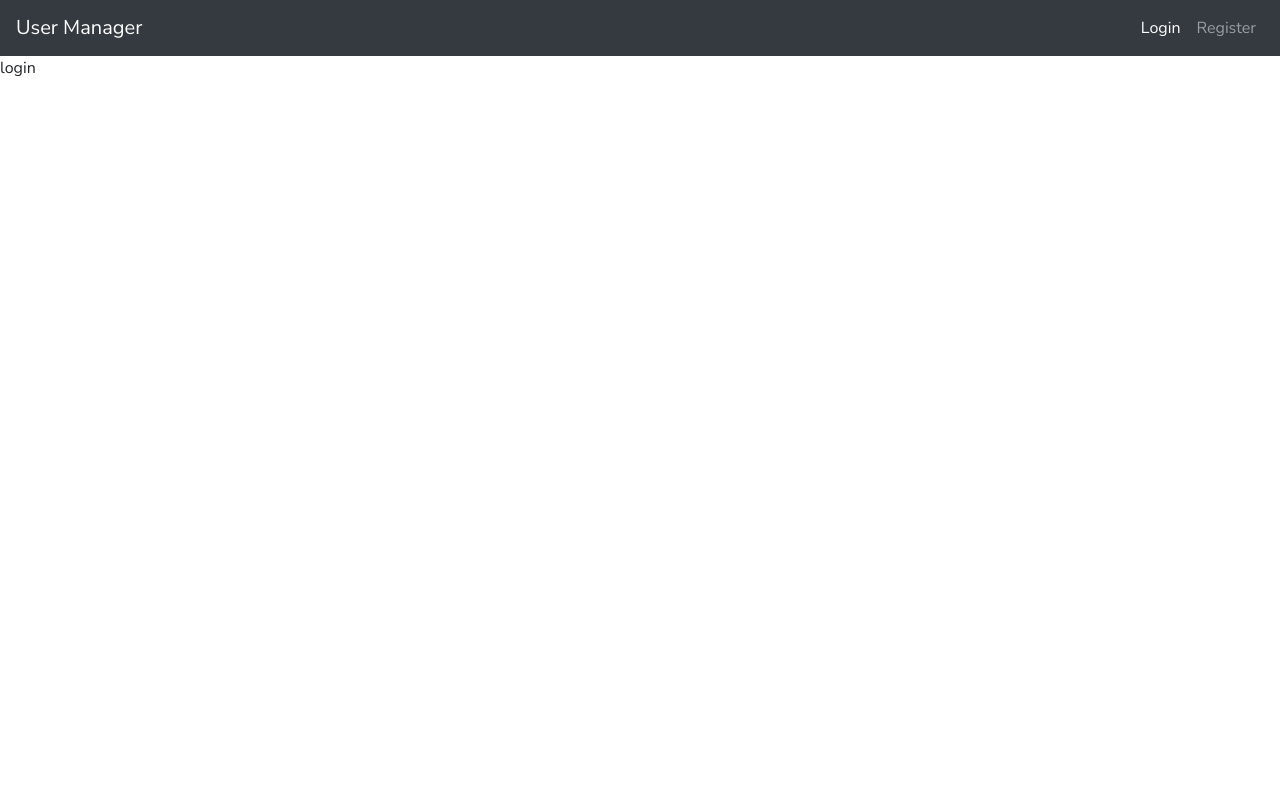
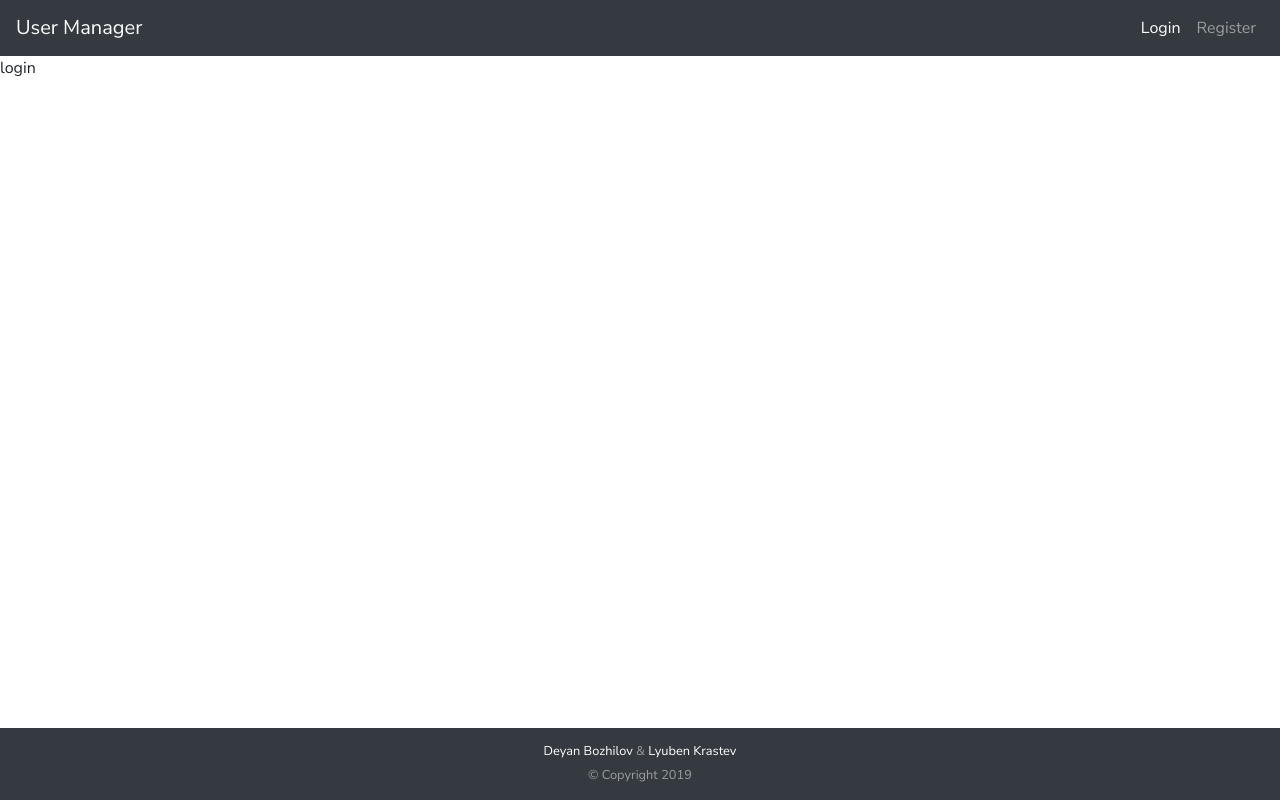
Before and after one commit to Dodobrat/reactJS-userManager, a React (Create React App) app: page /login in a window 1280 px wide. Built offline with nearby package versions, Linux system fonts and the light colour scheme.

Commit message:
added footer component, made navbar fixed, some design modifications

```diff
--- a/src/App.js
+++ b/src/App.js
@@ -1,13 +1,15 @@
 import React from 'react';
-import {BrowserRouter as Router, Route} from 'react-router-dom';
+import {BrowserRouter as Router, Route, Redirect} from 'react-router-dom';
 import Navigation from "./components/Navigation";
+import Footer from "./components/Footer";
 
 class App extends React.Component{
     render() {
         return(
             <Router>
+                <Navigation/>
                 <div className="App">
-                    <Navigation/>
+                    <Redirect exact from="/" to="/login" />
                     <Route path="/login" render={props => (
                         <div>
                             login
@@ -19,6 +21,7 @@ class App extends React.Component{
                         </div>
                     )}/>
                 </div>
+                <Footer/>
             </Router>
         )
     }
--- a/src/assets/scss/app.scss
+++ b/src/assets/scss/app.scss
@@ -7,6 +7,8 @@ $family: 'Nunito Sans', sans-serif;
 
 // Colors
 $white: #fff;
+$black: #000;
+$dark: #343A40;
 $blue: #3490dc;
 $indigo: #6574cd;
 $purple: #9561e2;
@@ -22,10 +24,20 @@ $cyan: #6cb2eb;
 $fast-anim: 0.2s ease-in-out;
 
 body {
+  height: 100%;
   margin: 0;
   font-family: $family;
   -webkit-font-smoothing: antialiased;
   -moz-osx-font-smoothing: grayscale;
+}
+
+#root{
+  height: 100vh;
+}
+.App{
+  padding-top: 3.5rem;
+  min-height: 100%;
+  margin-bottom: -4.5rem;
 }
 
 .navbar {
@@ -75,3 +87,15 @@ body {
     }
   }
 }
+
+footer{
+  min-height: 4.5rem;
+  width: 100%;
+  background: $dark;
+  color: $white;
+  text-align: center;
+  padding: 0.6rem 1rem;
+  span{
+    font-size: 0.8rem;
+  }
+}
--- /dev/null
+++ b/src/components/Footer.js
@@ -0,0 +1,15 @@
+import React from 'react';
+
+function Footer() {
+    const date = new Date();
+
+    return (
+        <footer>
+            <span>Deyan Bozhilov <span className="text-white-50">&</span> Lyuben Krastev</span>
+            <br/>
+            <span className="text-white-50">&copy; Copyright { date.getFullYear() }</span>
+        </footer>
+    );
+}
+
+export default Footer;
--- a/src/components/Navigation.js
+++ b/src/components/Navigation.js
@@ -5,7 +5,7 @@ import { Navbar, Nav } from 'react-bootstrap';
 class Navigation extends React.Component{
     render(){
         return(
-            <Navbar expand="lg" bg="dark" variant="dark">
+            <Navbar fixed="top" expand="lg" bg="dark" variant="dark">
                 <Navbar.Brand>User Manager</Navbar.Brand>
                 <Navbar.Toggle aria-controls="responsive-navbar-nav">
                     <div className="line"></div>
```
